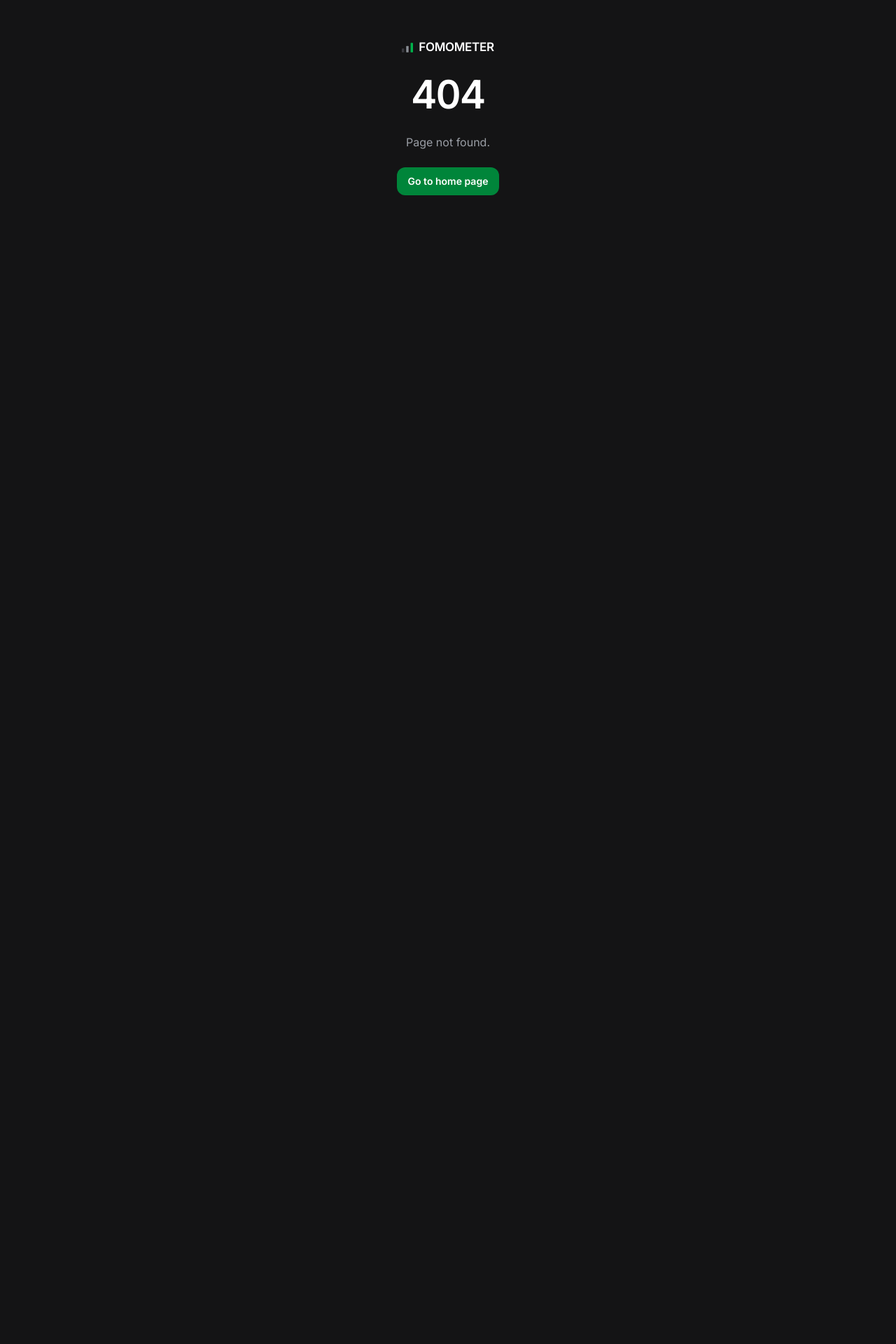
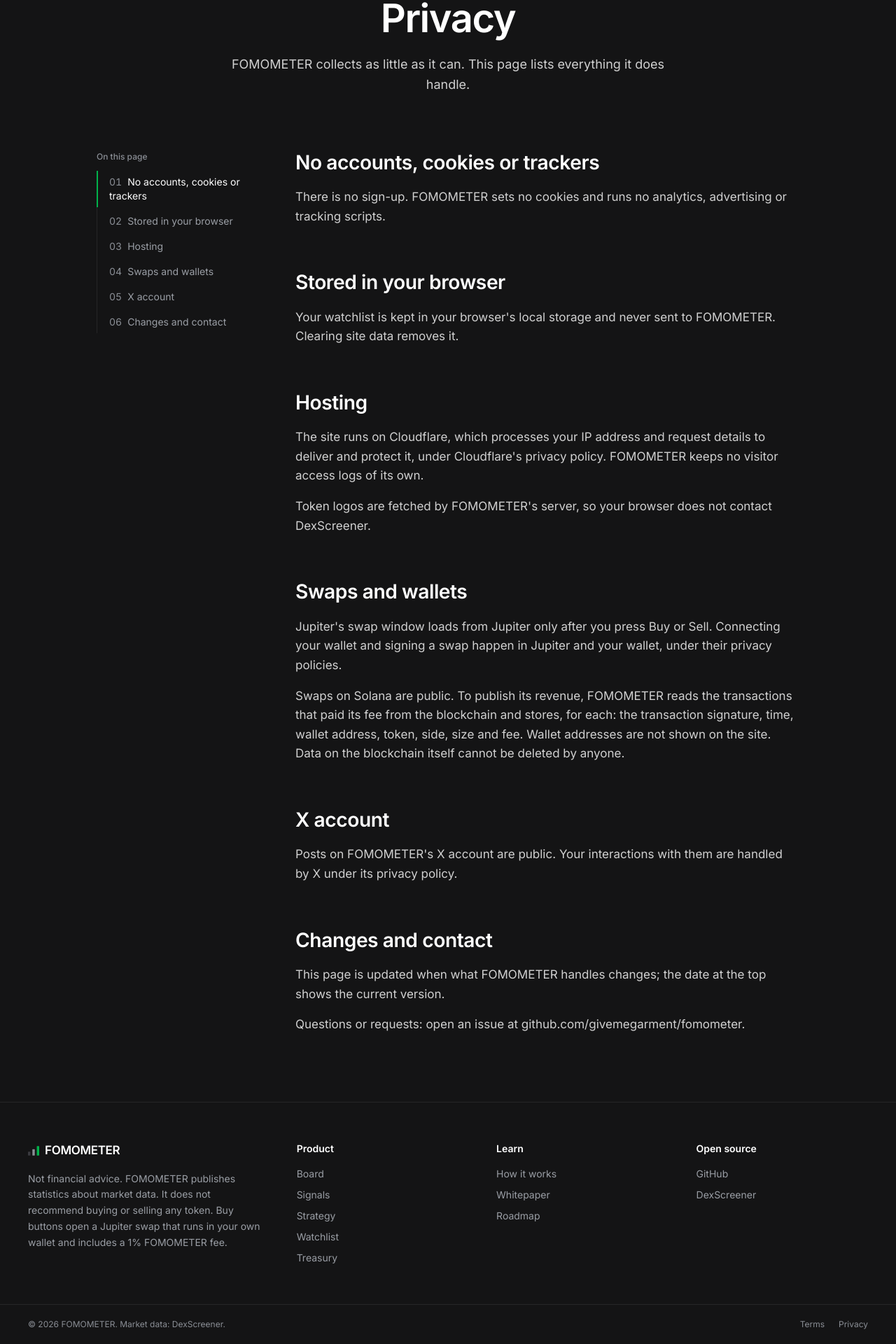
Before and after one commit to givemegarment/fomometer, a Next.js app in the folder apps/web/: page /privacy in a window 1280 px wide. Before the commit this address had no page. Shown: the part 233-2153 px from the top of the page at 70% size. Before the commit the page ends 800 px from the top, so only its background shows below. Built offline with nearby package versions, Linux system fonts and the light colour scheme.

Commit message:
Terms of use and privacy pages; footer links

```diff
--- /dev/null
+++ b/apps/web/app/privacy/page.tsx
@@ -0,0 +1,14 @@
+import type { Metadata } from 'next';
+import { getTranslations } from 'next-intl/server';
+import { LegalPage } from '@/components/docs/legal-page';
+
+export const runtime = 'edge';
+
+export async function generateMetadata(): Promise<Metadata> {
+  const t = await getTranslations('legal.privacy');
+  return { title: t('title'), description: t('meta_description') };
+}
+
+export default function Page() {
+  return <LegalPage page="privacy" />;
+}
--- a/apps/web/app/sitemap.ts
+++ b/apps/web/app/sitemap.ts
@@ -3,6 +3,6 @@
 const BASE = process.env.PUBLIC_APP_URL || 'https://fomometer.xyz';
 
 export default function sitemap(): MetadataRoute.Sitemap {
-  const pages = ['', '/how-it-works', '/whitepaper', '/roadmap', '/dashboard', '/dashboard/signals', '/dashboard/strategy', '/dashboard/treasury'];
+  const pages = ['', '/how-it-works', '/whitepaper', '/roadmap', '/dashboard', '/dashboard/signals', '/dashboard/strategy', '/dashboard/treasury', '/terms', '/privacy'];
   return pages.map((p) => ({ url: `${BASE}${p}`, changeFrequency: p ? 'hourly' : 'daily' }));
 }
--- /dev/null
+++ b/apps/web/app/terms/page.tsx
@@ -0,0 +1,14 @@
+import type { Metadata } from 'next';
+import { getTranslations } from 'next-intl/server';
+import { LegalPage } from '@/components/docs/legal-page';
+
+export const runtime = 'edge';
+
+export async function generateMetadata(): Promise<Metadata> {
+  const t = await getTranslations('legal.terms');
+  return { title: t('title'), description: t('meta_description') };
+}
+
+export default function Page() {
+  return <LegalPage page="terms" />;
+}
--- /dev/null
+++ b/apps/web/components/docs/legal-page.tsx
@@ -0,0 +1,29 @@
+import { getTranslations } from 'next-intl/server';
+import { DocLayout } from '@/components/docs/doc-layout';
+import { DocSection } from '@/components/doc-section';
+
+type Section = { id: string; title: string; body: string[] };
+
+/** Terms and privacy: sections from the `legal.<page>` messages, one paragraph per entry. */
+export async function LegalPage({ page }: { page: 'terms' | 'privacy' }) {
+  const t = await getTranslations(`legal.${page}`);
+  const tl = await getTranslations('legal');
+  const sections = t.raw('sections') as Section[];
+  return (
+    <DocLayout
+      kicker={tl('updated', { date: tl('date') })}
+      title={t('title')}
+      lede={t('intro')}
+      tocLabel={tl('toc')}
+      toc={sections.map((s) => ({ id: s.id, title: s.title }))}
+    >
+      {sections.map((s) => (
+        <DocSection key={s.id} id={s.id} title={s.title}>
+          {s.body.map((p, i) => (
+            <p key={i}>{p}</p>
+          ))}
+        </DocSection>
+      ))}
+    </DocLayout>
+  );
+}
--- a/apps/web/components/site-footer.tsx
+++ b/apps/web/components/site-footer.tsx
@@ -10,6 +10,7 @@
   const t = await getTranslations('landing');
   const tNav = await getTranslations('nav');
   const tSite = await getTranslations('site');
+  const tLegal = await getTranslations('legal');
   const col = 'space-y-2.5 text-sm';
   const link = 'text-text-muted transition-colors hover:text-text-primary';
   return (
@@ -49,7 +50,13 @@
         </div>
       </div>
       <div className="border-t border-border">
-        <p className="mx-auto max-w-[1440px] px-5 py-5 text-xs text-text-dim sm:px-10">© {new Date().getFullYear()} {t('footer_rights')}</p>
+        <div className="mx-auto flex max-w-[1440px] flex-wrap items-center justify-between gap-x-6 gap-y-2 px-5 py-5 text-xs text-text-dim sm:px-10">
+          <p>© {new Date().getFullYear()} {t('footer_rights')}</p>
+          <p className="flex gap-5">
+            <Link className="hover:text-text-primary" href="/terms">{tLegal('footer_terms')}</Link>
+            <Link className="hover:text-text-primary" href="/privacy">{tLegal('footer_privacy')}</Link>
+          </p>
+        </div>
       </div>
     </footer>
   );
--- a/apps/web/messages/en.json
+++ b/apps/web/messages/en.json
@@ -937,5 +937,139 @@
     "split_burned": "Nothing burned yet.",
     "split_paid": "Nothing paid yet.",
     "stat_signal_value": "{n} of {total}"
+  },
+  "legal": {
+    "updated": "Updated {date}",
+    "date": "16 October 2026",
+    "toc": "On this page",
+    "footer_terms": "Terms",
+    "footer_privacy": "Privacy",
+    "terms": {
+      "title": "Terms of use",
+      "meta_description": "The terms for using FOMOMETER: statistics, not advice; swaps run in your own wallet through Jupiter.",
+      "intro": "These terms apply when you use fomometer.xyz, its API and its X account. By using them you accept these terms. If you do not, please do not use the service.",
+      "sections": [
+        {
+          "id": "service",
+          "title": "What FOMOMETER is",
+          "body": [
+            "FOMOMETER publishes statistics about Solana memecoins promoted on DexScreener: scores, signals and how those signals played out afterwards. It is free to read and has no accounts.",
+            "The method, the code and the full track record are public. The track record so far shows the signals have not beaten picking a tracked token at random."
+          ]
+        },
+        {
+          "id": "advice",
+          "title": "Not financial advice",
+          "body": [
+            "Nothing on the site, in the API or on the X account is investment, financial, legal or tax advice, or a recommendation to buy, sell or hold any token. A BUY signal is a statistical event in market data, not an instruction.",
+            "Memecoins are highly speculative. Most lose most of their value, and you can lose everything you put in. You alone decide what to trade and carry the result."
+          ]
+        },
+        {
+          "id": "swaps",
+          "title": "Swaps through Jupiter",
+          "body": [
+            "The Buy and Sell buttons open Jupiter's swap window. The swap is quoted and routed by Jupiter and signed in your own wallet. FOMOMETER never holds your funds or keys, cannot see your wallet before you connect it to Jupiter, and cannot cancel, change or reverse a transaction.",
+            "Each swap started from the site includes a 1% FOMOMETER fee, shown in Jupiter's quote before you sign. Network fees, price impact and slippage also apply. Check the token, the amount and the quote yourself before you sign.",
+            "Jupiter and your wallet provider are independent services with their own terms. FOMOMETER is not responsible for them."
+          ]
+        },
+        {
+          "id": "eligibility",
+          "title": "Who may use it",
+          "body": [
+            "You must be an adult under the law where you live and allowed by that law to use crypto-asset services. Do not use the swap feature where it is prohibited, or if you are subject to sanctions."
+          ]
+        },
+        {
+          "id": "token",
+          "title": "The $FMTR token",
+          "body": [
+            "$FMTR has not launched. Nothing on this site is an offer to sell or a solicitation to buy it. The rules it is planned to launch with are in the whitepaper and may change before launch. Its revenue-sharing features may not be available in some countries, including the United States."
+          ]
+        },
+        {
+          "id": "data",
+          "title": "Data and availability",
+          "body": [
+            "Market data comes from DexScreener and the Solana blockchain. It can be wrong, late or missing, and scoring runs can fail. Signals are recorded on Solana within minutes, but a signal can be missed; the signal numbers show any gap. The service is provided as it is and as available, and may change or stop at any time."
+          ]
+        },
+        {
+          "id": "use",
+          "title": "Fair use",
+          "body": [
+            "Use the site and API at a reasonable rate and do not try to disrupt them. The code is open source under the license in the repository (github.com/givemegarment/fomometer)."
+          ]
+        },
+        {
+          "id": "liability",
+          "title": "Liability",
+          "body": [
+            "To the fullest extent the law allows, FOMOMETER and the people behind it are not liable for any loss arising from trading, from relying on the data or signals, from errors or outages, or from third-party services, including Jupiter, wallets, DexScreener and the Solana network. Where liability cannot be excluded, it is limited to the fees FOMOMETER received from your swaps in the previous 12 months."
+          ]
+        },
+        {
+          "id": "changes",
+          "title": "Changes and contact",
+          "body": [
+            "These terms may be updated; the date at the top shows the current version, and continued use after a change means you accept it.",
+            "Questions: open an issue at github.com/givemegarment/fomometer."
+          ]
+        }
+      ]
+    },
+    "privacy": {
+      "title": "Privacy",
+      "meta_description": "What FOMOMETER collects: no accounts, no cookies, no trackers. Swaps are public on Solana.",
+      "intro": "FOMOMETER collects as little as it can. This page lists everything it does handle.",
+      "sections": [
+        {
+          "id": "none",
+          "title": "No accounts, cookies or trackers",
+          "body": [
+            "There is no sign-up. FOMOMETER sets no cookies and runs no analytics, advertising or tracking scripts."
+          ]
+        },
+        {
+          "id": "browser",
+          "title": "Stored in your browser",
+          "body": [
+            "Your watchlist is kept in your browser's local storage and never sent to FOMOMETER. Clearing site data removes it."
+          ]
+        },
+        {
+          "id": "hosting",
+          "title": "Hosting",
+          "body": [
+            "The site runs on Cloudflare, which processes your IP address and request details to deliver and protect it, under Cloudflare's privacy policy. FOMOMETER keeps no visitor access logs of its own.",
+            "Token logos are fetched by FOMOMETER's server, so your browser does not contact DexScreener."
+          ]
+        },
+        {
+          "id": "swaps",
+          "title": "Swaps and wallets",
+          "body": [
+            "Jupiter's swap window loads from Jupiter only after you press Buy or Sell. Connecting your wallet and signing a swap happen in Jupiter and your wallet, under their privacy policies.",
+            "Swaps on Solana are public. To publish its revenue, FOMOMETER reads the transactions that paid its fee from the blockchain and stores, for each: the transaction signature, time, wallet address, token, side, size and fee. Wallet addresses are not shown on the site. Data on the blockchain itself cannot be deleted by anyone."
+          ]
+        },
+        {
+          "id": "x",
+          "title": "X account",
+          "body": [
+            "Posts on FOMOMETER's X account are public. Your interactions with them are handled by X under its privacy policy."
+          ]
+        },
+        {
+          "id": "contact",
+          "title": "Changes and contact",
+          "body": [
+            "This page is updated when what FOMOMETER handles changes; the date at the top shows the current version.",
+            "Questions or requests: open an issue at github.com/givemegarment/fomometer."
+          ]
+        }
+      ]
+    }
   }
 }
```
Also changed, not shown: 1 other file (tests, documents, lock files or other folders).
